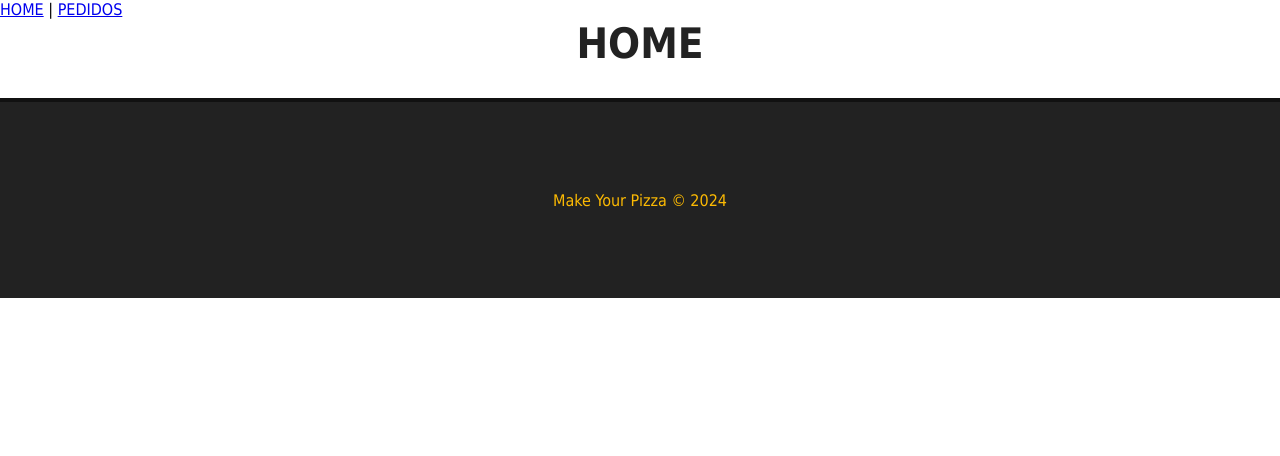
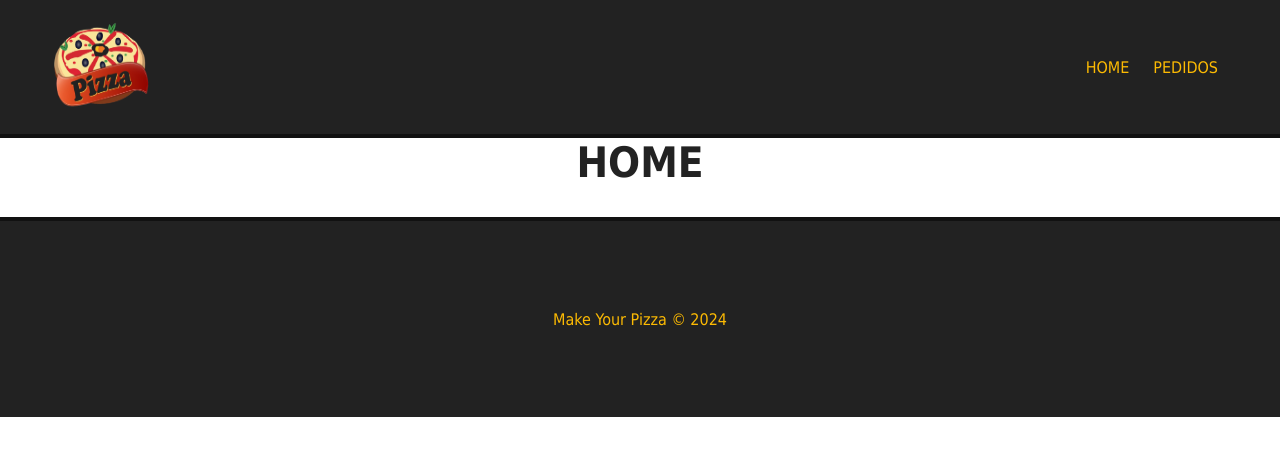
Before and after one commit to victorsantanna/pizzaria-web, a Vue app: page / in a window 1280 px wide. Shown: the top 456 px of the page. Built offline with nearby package versions, Linux system fonts and the light colour scheme.

Commit message:
feat: adição das props
style: adição da estilização

```diff
--- a/src/components/Navbar.vue
+++ b/src/components/Navbar.vue
@@ -1,9 +1,9 @@
 <template>
     <div id="nav">
-        <router-link to="/">
-            <img src="" alt="" id="logo">
+        <router-link to="/" id="logo-url">
+            <img :src="logo" :alt="alt" id="logo">
         </router-link>
-        <router-link to="/">HOME</router-link> |
+        <router-link to="/">HOME</router-link>
         <router-link to="/pedidos">PEDIDOS</router-link>
 
     </div>
@@ -15,10 +15,39 @@
 <script>
 export default {
     name:"Navbar",
+    props:["logo", "alt"],
 
 }
 </script>
 
 <style scoped>
+#nav{
+    background-color: #222;
+    border-bottom: 4px solid #111;
+    padding: 15px 50px;
+    display: flex;
+    justify-content: flex-end;
+    align-items: center;
+}
 
+#nav #logo-url{
+    margin: auto;
+    margin-left: 0;
+}
+#logo{
+    width: 100px;
+    height: 100px;
+}
+
+#nav a{
+    color: #FCBA03;
+    text-decoration: none;
+    margin: 12px;
+    transition: .3s;
+
+}
+
+#nav a:hover{
+    color:#fff
+}
 </style>
```
